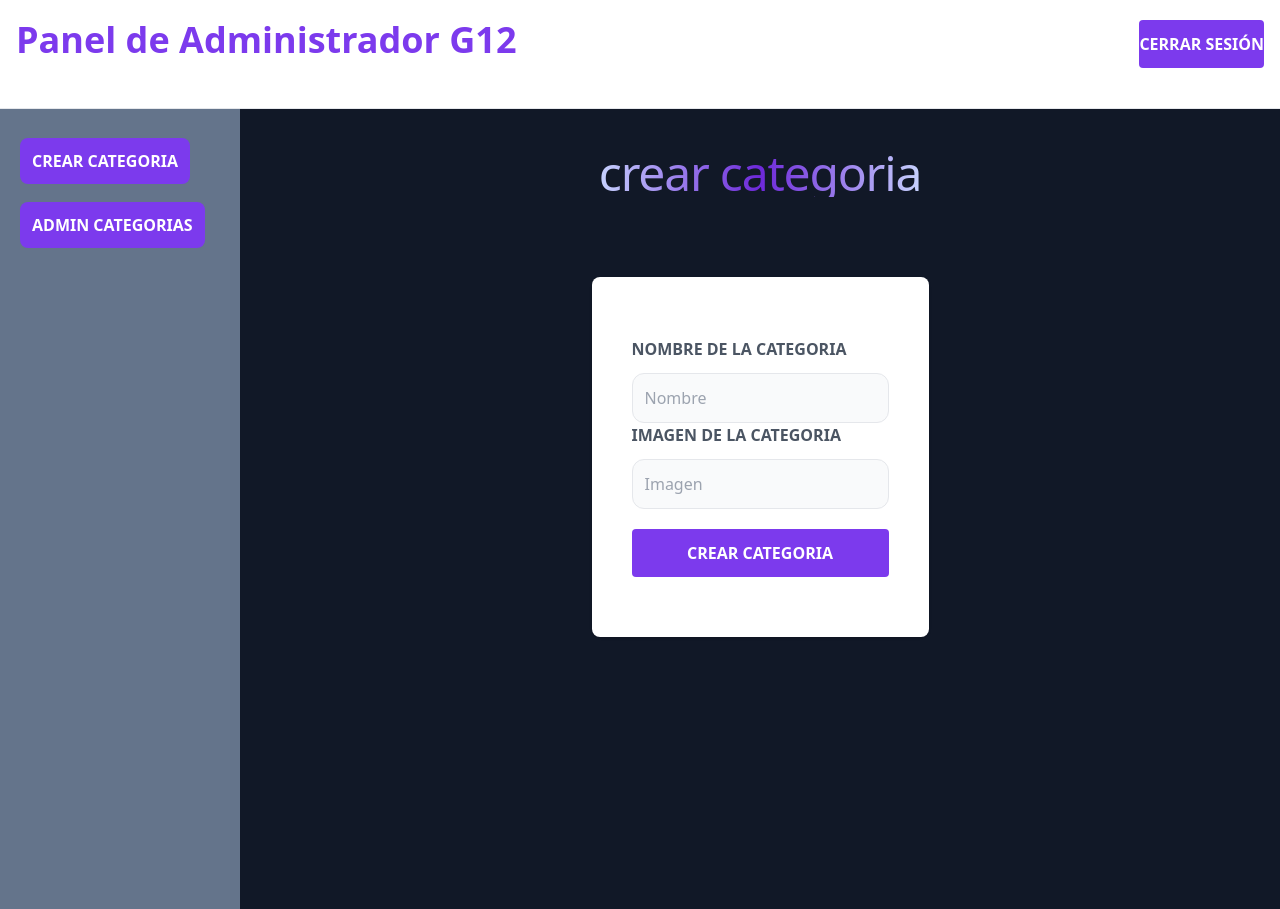
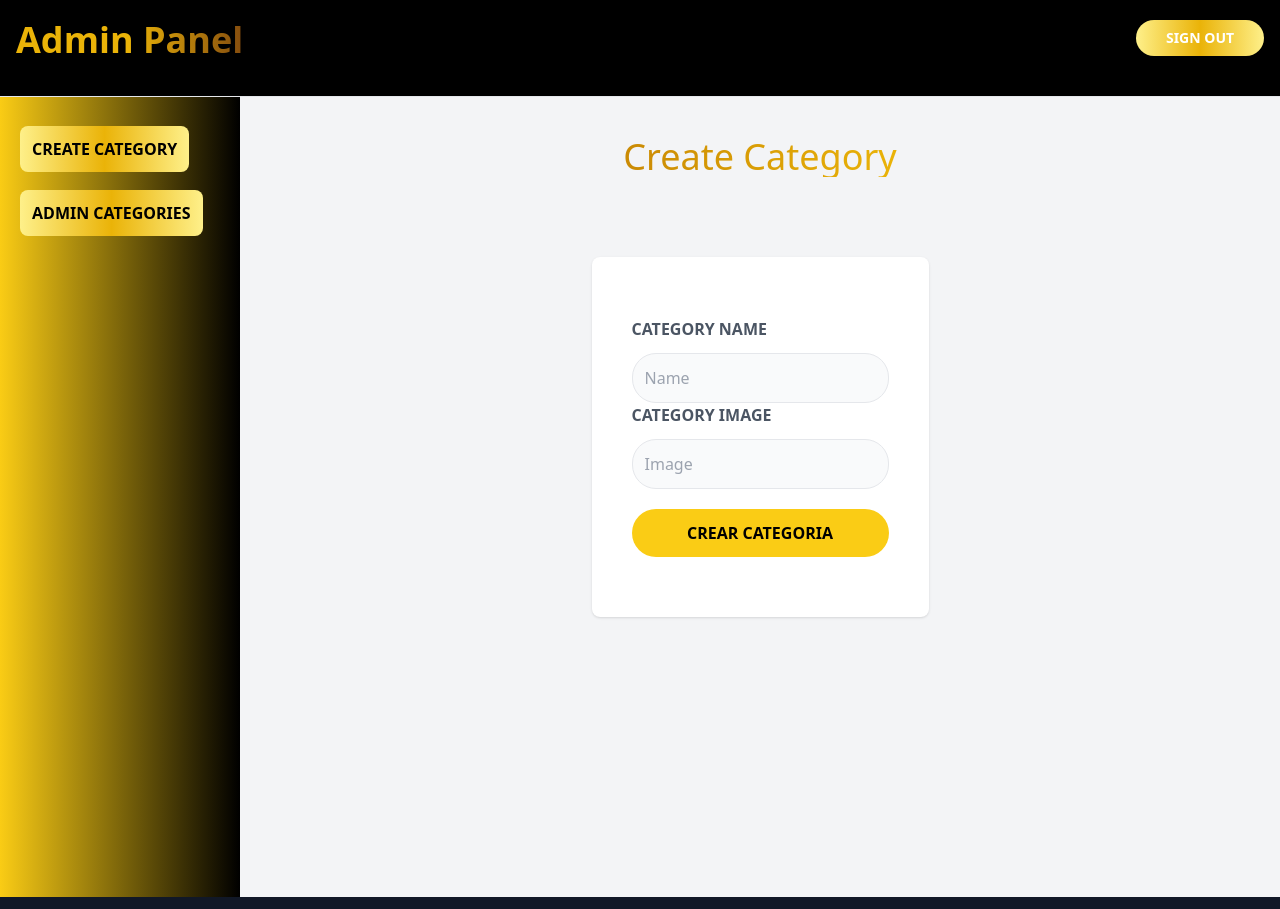
Before and after one commit to JuanSCalderon/MinTic_C4_Front, a React (Create React App) app: page /crear-categoria in a window 1280 px wide. Built offline with nearby package versions, Linux system fonts and the light colour scheme.

Commit message:
Cambios al front de color nuevo

```diff
--- a/src/componentes/Admin.js
+++ b/src/componentes/Admin.js
@@ -9,17 +9,17 @@ const Admin = () => {
 
   const navigate = useNavigate();
 
-  useEffect(() =>{
-    const autenticarUsuario = async () =>{
+  useEffect(() => {
+    const autenticarUsuario = async () => {
       const token = localStorage.getItem('token')
       //console.log(token)
-      if(!token){
+      if (!token) {
         navigate("/login");
       }
 
     }
     autenticarUsuario()
-  },[navigate]);//[] se ejecuta solo una vez
+  }, [navigate]);//[] se ejecuta solo una vez
 
 
   const [categoria, setCategoria] = useState([]);
@@ -32,13 +32,13 @@ const Admin = () => {
 
   useEffect(() => {
     cargarCategorias();
-  },[]);
+  }, []);
 
 
   const borrarCategoria = async (e, idCategoria) => {
     swal({
       title: "Estas seguro de eliminar esta categoria?",
-      text: "Una vez eliminado, no podra recuperar esta categoria",
+      text: "Una vez eliminado, no podrás recuperar esta categoria",
       icon: "warning",
       buttons: true,
       dangerMode: true,
@@ -49,75 +49,76 @@ const Admin = () => {
           const response = crud.DELETE(`/api/categorias/${idCategoria}`);
           //console.log(response.msg);
           const mensaje = response.msg;
-        if(response){
-          swal("Tu categoria a sido eliminada correctamente", {
+          if (response) {
+            swal("Tu categoría ha sido eliminada correctamente", {
               icon: "success",
             });
           }
           cargarCategorias();
         } else {
-        swal("se cancelo la acción");
+          swal("Se canceló la acción");
         }
       });
 
   }
 
 
-  const actualizarCategoria = async ( idCategoria) =>{
+  const actualizarCategoria = async (idCategoria) => {
 
     navigate(`/actualizar-categoria/${idCategoria}`)
 
   }
 
-  const crearProductos = async (idCategoria) =>{
+  const crearProductos = async (idCategoria) => {
     navigate(`/home-productos/${idCategoria}`);
   }
 
   return (
     <>
-      <Header/>
-<div className="md:flex md:min-h-screen">
-        <Sidebar/>
+      <Header />
+      <div className="bg-slate-100 md:flex md:min-h-screen">
+        <Sidebar />
         <main className="flex-1">
-        <h1 className="inline bg-gradient-to-r from-indigo-200 via-violet-700 to-indigo-200 bg-clip-text font-display text-5xl tracking-tight text-transparent">
-          lista de categorias
+          <h1 className="inline bg-gradient-to-r from-yellow-800 via-yellow-800 to-yellow-400 bg-clip-text font-display text-5xl text-transparent ">
+            Categories List
           </h1>
           <div>
-      <table>
-        <thead className="bg-white">
+            <table WIDTH="100%" style={{ "borderWidth": "1px", 'borderColor': "#aaaaaa", 'borderStyle': 'solid' }}>
+              <thead className="bg-white" style={{ "borderWidth": "1px", 'borderColor': "#aaaaaa", 'borderStyle': 'solid' }}>
                 <tr>
-            <th>Imagen</th>
-            <th>Nombre</th>
+                  <th>Image</th>
+                  <th>Name</th>
                   <th>ID</th>
-            <th>Opciónes</th>
+                  <th>Options</th>
                 </tr>
               </thead>
 
-        <tbody className="bg-white">
+              <tbody className="bg-transparent" >
                 {
                   categoria.map(
                     item =>
-              <tr key={item._id}>
-                <td><img src={item.imagen} width="150" height="150"></img></td>
-                <td>{item.nombre}</td>
+                      <tr key={item._id} style={{ "borderWidth": "2px", 'borderColor': "#aaaaaa", 'borderStyle': 'solid' }}>
+                        <td><img src={item.imagen} width="250" height="250"></img></td>
+                        <td>{item.nombre} </td>
                         <td>{item._id}</td>
                         <td>
                           <input
                             type="submit"
-                value="Eliminar"
-                className="bg-violet-600 mb-5 w-full py-3 text-white uppercase font-bold rounded hover:cursor-pointer hover:bg-violet-300 transition-colors"
+                            value="Delete"
+                            className="bg-yellow-500 mb-5 w-2/5 py-3 text-black uppercase font-bold rounded-3xl hover:cursor-pointer hover:bg-yellow-300 transition-colors"
                             onClick={(e) => borrarCategoria(e, item._id)}
+
                           />
                           <input
                             type="submit"
-                value="Actualizar"
-                className="bg-violet-600 mb-5 w-full py-3 text-white uppercase font-bold rounded hover:cursor-pointer hover:bg-violet-300 transition-colors"
+                            value="Update"
+                            className="bg-yellow-500 mb-5 w-2/5 py-3 text-black uppercase font-bold rounded-3xl hover:cursor-pointer hover:bg-yellow-300 transition-colors"
                             onClick={(e) => actualizarCategoria(item._id)}
                           />
                           <input
                             type="submit"
-                value="Crear Producto"
-                className="bg-violet-600 mb-5 w-full py-3 text-white uppercase font-bold rounded hover:cursor-pointer hover:bg-violet-300 transition-colors"
+                            value="Create Product"
+                            className="bg-yellow-500 mb-5 w-2/5 py-3 text-black uppercase font-bold rounded-3xl hover:cursor-pointer hover:bg-yellow-300 transition-colors"
                             onClick={(e) => crearProductos(item._id)}
                           />
                         </td>
--- a/src/componentes/CrearCategoria.js
+++ b/src/componentes/CrearCategoria.js
@@ -1,4 +1,4 @@
-import React,{ useState } from "react";
+import React, { useState } from "react";
 import Header from "./Header";
 import Sidebar from "./Sidebar";
 import { useNavigate } from 'react-router-dom';
@@ -9,22 +9,22 @@ const CrearCategoria = () => {
 
   const navigate = useNavigate();
 
-  const [categoria, setCategoria ] = useState({
-    nombre:'',
-    imagen:''
+  const [categoria, setCategoria] = useState({
+    nombre: '',
+    imagen: ''
   });
 
   const { nombre, imagen } = categoria;
 
 
-  const onChange = (e) =>{
+  const onChange = (e) => {
     setCategoria({
       ...categoria,
       [e.target.name]: e.target.value
     })
   };
 
-  const ingresarCategoria = async () =>{
+  const ingresarCategoria = async () => {
     const data = {
       nombre: categoria.nombre,
       imagen: categoria.imagen
@@ -34,11 +34,11 @@ const CrearCategoria = () => {
     const mensaje = response.msg;
     const mensaje1 = "la categoria se creo correctamente";
     swal({
-      title:'Información',
+      title: 'Información',
       text: mensaje1,
       icon: 'success',
-      buttons:{
-        confirm:{
+      buttons: {
+        confirm: {
           text: 'OK',
           value: true,
           visible: true,
@@ -52,7 +52,7 @@ const CrearCategoria = () => {
 
   };
 
-  const onSubmit = (e) =>{
+  const onSubmit = (e) => {
     e.preventDefault();
     ingresarCategoria();
   }
@@ -60,13 +60,13 @@ const CrearCategoria = () => {
 
   return (
     <>
-      <Header/>
+      <Header />
       <div className="md:flex md:min-h-screen">
-        <Sidebar/>
-        <main className="flex-1">
+        <Sidebar />
+        <main className="flex-1 bg-gray-100">
           <div className="mt-10 flex justify-center">
-        <h1 className="inline bg-gradient-to-r from-indigo-200 via-violet-700 to-indigo-200 bg-clip-text font-display text-5xl tracking-tight text-transparent">
-          crear categoria
+            <h1 className="inline bg-gradient-to-r from-yellow-600 to-yellow-500 bg-clip-text font-display text-4xl text-transparent t">
+              Create Category
             </h1>
           </div>
 
@@ -76,24 +76,24 @@ const CrearCategoria = () => {
               className="my-10 bg-white shadow rounded-lg p-10"
             >
               <div className="my-5">
-        <label className="uppercase text-gray-600 block text-lx font-bold">Nombre de la categoria</label>
+                <label className="uppercase text-gray-600 block text-lx font-bold">Category Name</label>
                 <input
                   type="nombre"
                   id="nombre"
                   name="nombre"
-        placeholder="Nombre"
-        className="w-full mt-3 p-3 border rounded-xl bg-gray-50"
+                  placeholder="Name"
+                  className="w-full mt-3 p-3 border rounded-3xl bg-gray-50"
                   value={nombre}
                   onChange={onChange}
                 />
 
-        <label className="uppercase text-gray-600 block text-lx font-bold">Imagen de la categoria</label>
+                <label className="uppercase text-gray-600 block text-lx font-bold">Category Image</label>
                 <input
                   type="text"
                   id="imagen"
                   name="imagen"
-        placeholder="Imagen"
-        className="w-full mt-3 p-3 border rounded-xl bg-gray-50"
+                  placeholder="Image"
+                  className="w-full mt-3 p-3 border rounded-3xl bg-gray-50"
                   value={imagen}
                   onChange={onChange}
                 />
@@ -103,7 +103,7 @@ const CrearCategoria = () => {
               <input
                 type="submit"
                 value="Crear Categoria"
-          className="bg-violet-600 mb-5 w-full py-3 text-white uppercase font-bold rounded hover:cursor-pointer hover:bg-violet-300 transition-colors"
+                className="bg-yellow-400 mb-5 w-full py-3 text-black uppercase font-bold rounded-3xl hover:cursor-pointer hover:bg-yellow-300 transition-colors"
               />
 
             </form>
--- a/src/componentes/Header.js
+++ b/src/componentes/Header.js
@@ -5,24 +5,24 @@ const Header = () => {
 
     const navigate = useNavigate();
 
-    const cerrarSesion = () =>{
+    const cerrarSesion = () => {
         localStorage.removeItem("token");
         navigate("/");
     }
 
 
     return (
-        <header className="px-4 py-5 bg-white border-b">
+        <header className="px-4 py-5 bg-black border-b">
             <div className="md:flex md:justify-between">
-            <h2 className="text-4xl text-violet-600 font-black text-center mb-5 md:mb-0">
-                Panel de Administrador G12
+                <h2 className="text-4xl bg-gradient-to-r from-yellow-500 via-yellow-500 to-yellow-800 bg-clip-text font-display  text-transparent  font-black text-center mb-5 md:mb-0">
+                    Admin Panel
                 </h2>
 
                 <div className="flex flex-col md:flex-row items-center gap-4">
                     <input
                         type="submit"
-                value="Cerrar Sesión"
-                className="bg-violet-600 mb-5 w-full py-3 text-white uppercase font-bold rounded hover:cursor-pointer hover:bg-violet-300 transition-colors"
+                        value="Sign Out"
+                        className="bg-gradient-to-r from-yellow-200 via-yellow-500 to-yellow-200 mb-5 w-32 py-2 text-white uppercase font-bold text-sm rounded-3xl hover:cursor-pointer  "
                         onClick={cerrarSesion}
                     />
                 </div>
--- a/src/componentes/Sidebar.js
+++ b/src/componentes/Sidebar.js
@@ -1,25 +1,25 @@
 import React from "react";
-import { Link  } from 'react-router-dom';
+import { Link } from 'react-router-dom';
 
 const Sidebar = () => {
 
   return (
-        <aside className="md:w-80 lg:w-60 px-5 py-10 bg-slate-500">
+    <aside className="md:w-80 lg:w-60 px-5 py-10 bg-gradient-to-r from-yellow-400 to-black">
 
 
       <Link
-                className="bg-violet-600 w-full p-3 text-white uppercase font-bold mt-5 text-center rounded-lg"
+        className="bg-gradient-to-r from-yellow-200 via-yellow-500 to-yellow-200 w-full p-3 text-black uppercase font-bold mt-5 text-center rounded-lg"
         to={"/crear-categoria"}
       >
-        Crear Categoria
+        Create Category
       </Link>
 
       <div className="py-10">
         <Link
-                className="bg-violet-600 w-full p-3 text-white uppercase font-bold mt-5 text-center rounded-lg"
+          className="bg-gradient-to-r from-yellow-200 via-yellow-500 to-yellow-200 w-full p-3 text-black uppercase font-bold mt-5 text-center rounded-lg"
           to={"/admin"}
         >
-        Admin Categorias
+          Admin Categories
         </Link>
 
       </div>
--- a/src/conexiones/back.js
+++ b/src/conexiones/back.js
@@ -1,5 +1,6 @@
 module.exports = {
     api: {
-        baseURL: "http://129.213.87.23:8080"
+        baseURL: "http://localhost:4000"
+        // baseURL: "http://129.213.87.23:8080"
     }
 }
```
Also changed, not shown: src/componentes/CrearCuenta.js (+28 -28 lines), src/componentes/Home.js (+25 -19 lines), src/componentes/Login.js (+32 -27 lines), src/componentes/productos/CrearProductos.js (+18 -18 lines). Lines whose indentation alone changed are shown as unchanged.
